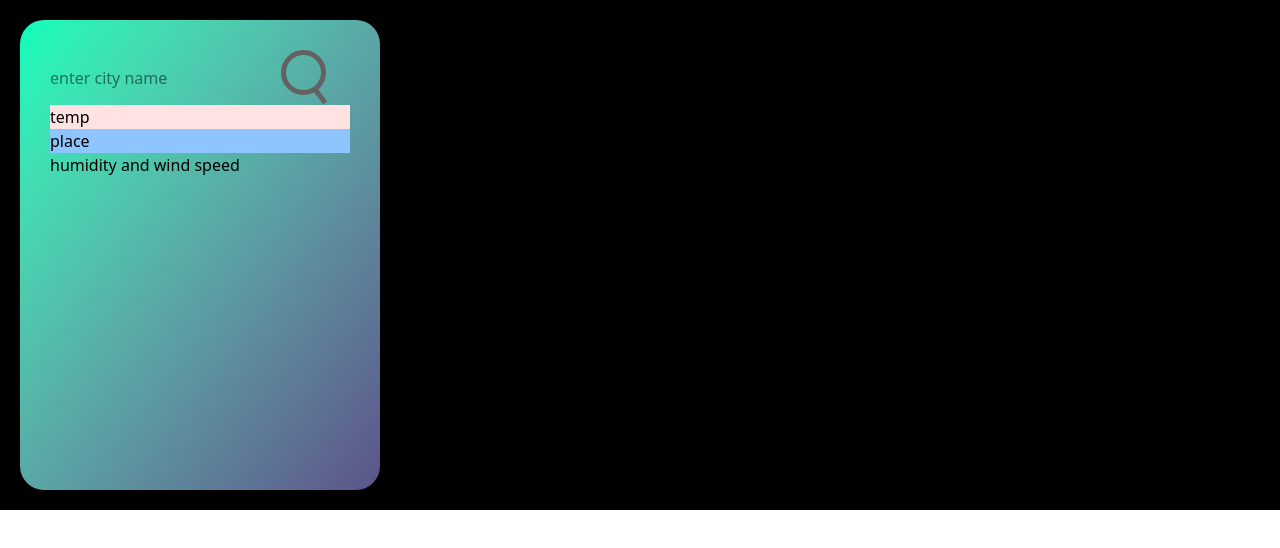
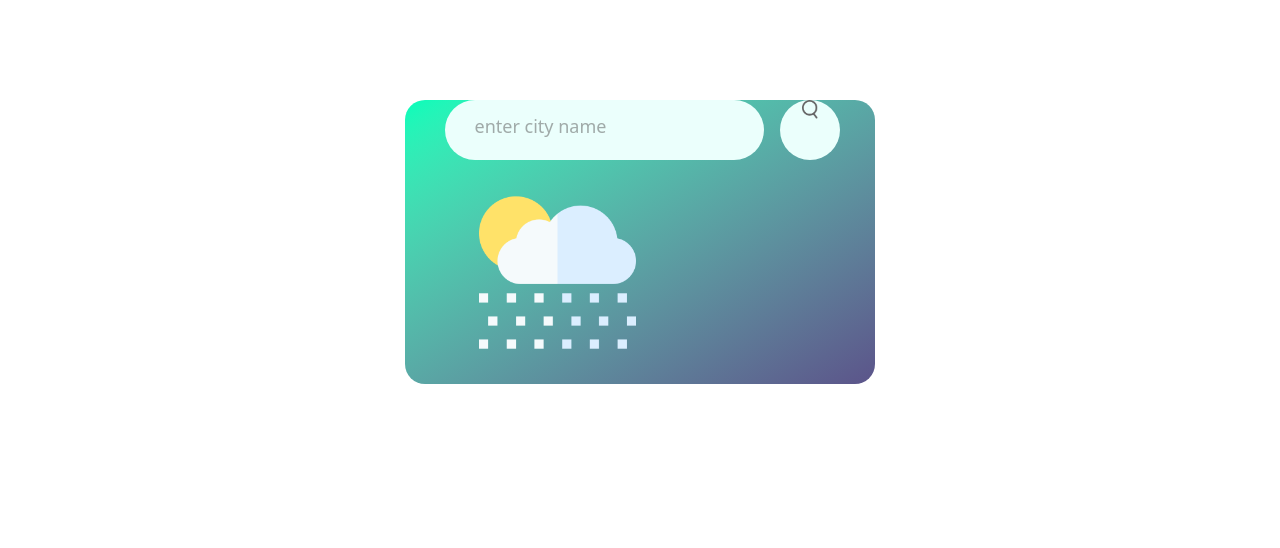
Before and after one commit to kushvendar/weather_site, a React (Vite) app in the folder frontend/: page / in a window 1280 px wide. Shown: the top 548 px of the page. Built offline with nearby package versions, Linux system fonts and the light colour scheme.

Commit message:
pretty good frontend

```diff
--- a/frontend/src/App.jsx
+++ b/frontend/src/App.jsx
@@ -4,7 +4,7 @@ import './App.css'
 // import drizzle from './images/drizzle.png'
 // import humidity from './images/humidity.png'
 // import mist from './images/mist.png'
-// import rain from './images/rain.png'
+import rain from './images/rain.png'
 import search from './images/search.png'
 // import snow from './images/snow'
 // import clear from './images/clear.png'
@@ -12,16 +12,18 @@ import search from './images/search.png'
 
 function App() {
   return (
-        <div className='bg-black flex flex-col '>
-          <div className= 'flex flex-col bg-gradient-to-br from-[#00feba] to-[#5b548a] h-[470px] max-w-90 m-[20px] p-[30px] rounded-3xl'>
-        <div className='flex flex-row'><input type="text" placeholder='enter city name' />
-        <img src={search} alt="search bar" />
+          <div className= 'bg-gradient-to-br from-[#00feba] to-[#5b548a] w-9/10 max-w-[470px] mt-[100px] ml-auto mr-auto rounded-[20px] pl-[40px] pr-[35px] text-center text-white'>
+        <div className='flex w-full items-center justify-between'>
+           <div className='bg-[#ebfffc] outline-none text-[#555] pt-[13px] pb-[13px] pr-[25px] pl-[25px] h-[60px] rounded-[30px] flex-[1] mr-[16px] text-[18px]'> <input type="text" placeholder='enter city name' /></div>
+           <div className='bg-[#ebfffc] border-none outline-none rounded-1/2 rounded-[50%] w-[60px] h-[60px] cursor-pointer'>
+           <button><div className='w-[16px]'>
+            <img src={search} alt="search bar"/>
+            </div>
+            </button>
+           </div>
         </div>
-      <div className='bg-red-100'>temp</div>
-      <div className='bg-blue-300'> place</div>
-      <div className=''>humidity and wind speed</div>
+        <div><img src={rain} alt="" /></div>
     </div>
-        </div>
   )
 }
 
```
